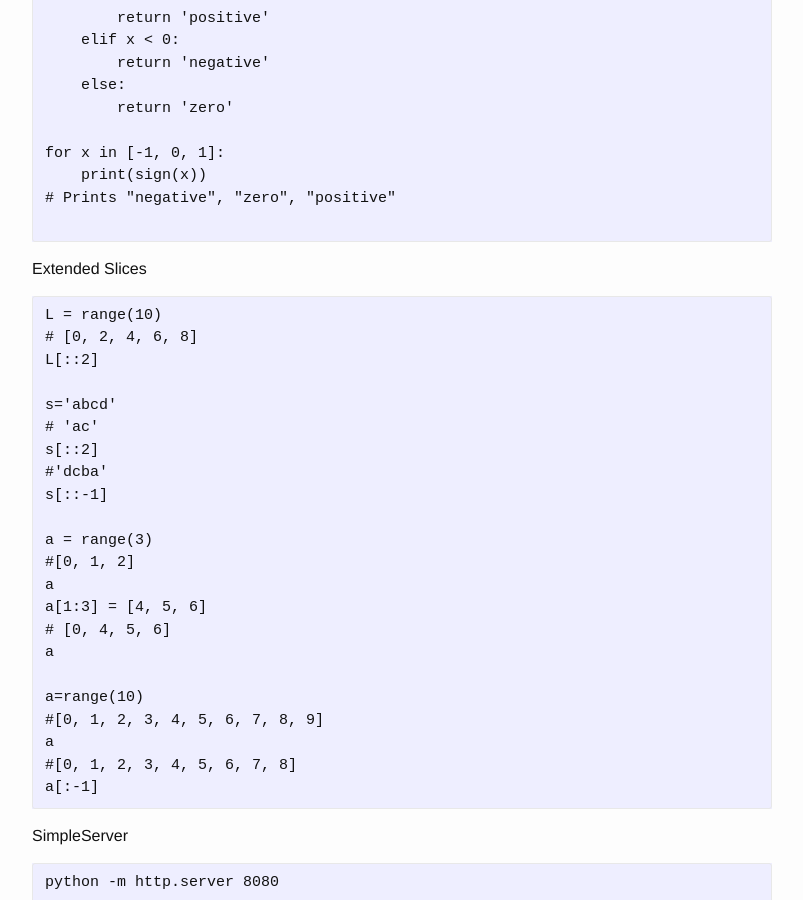
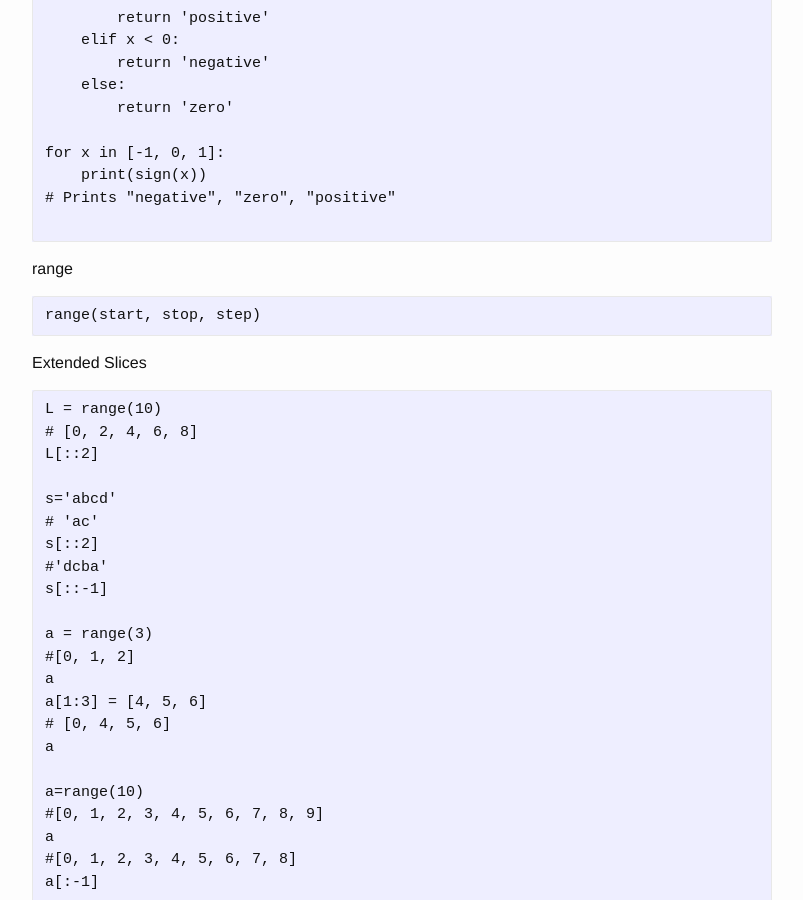
Before and after one commit to josephstalin117/josephstalin117.github.io, a Jekyll site: the page built from _posts/2017-08-10-python.markdown, in a window 1280 px wide and 900 px high, scrolled down 740 px. Shown: the whole window, without its empty margins (238-1041 px from the left). Built offline with Jekyll 4.4.1, drawn with Linux system fonts in a browser that asks for light colours.

Commit message:
add range function

````diff
--- a/_posts/2017-08-10-python.markdown
+++ b/_posts/2017-08-10-python.markdown
@@ -42,6 +42,11 @@ for x in [-1, 0, 1]:
 # Prints "negative", "zero", "positive"
 
 ```
+range
+```
+range(start, stop, step)
+```
+
 
 Extended Slices
 ```
````
